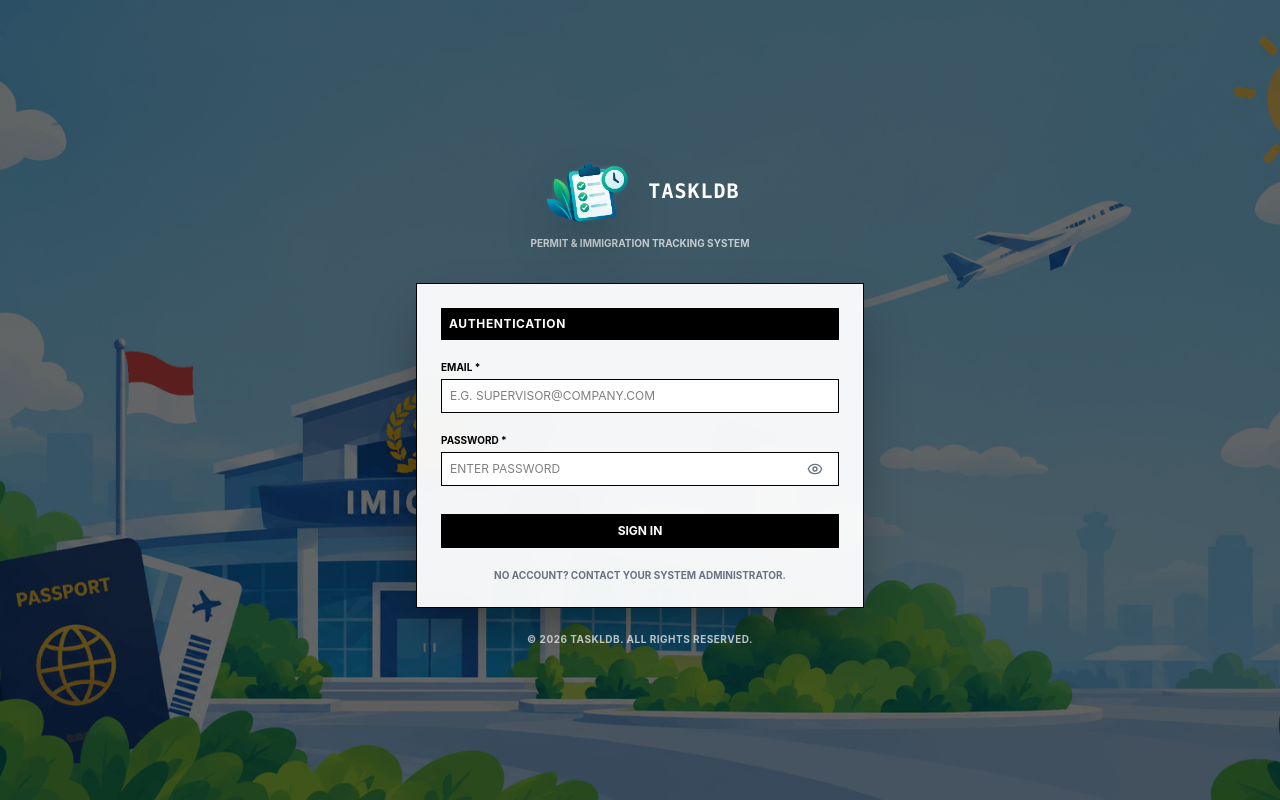
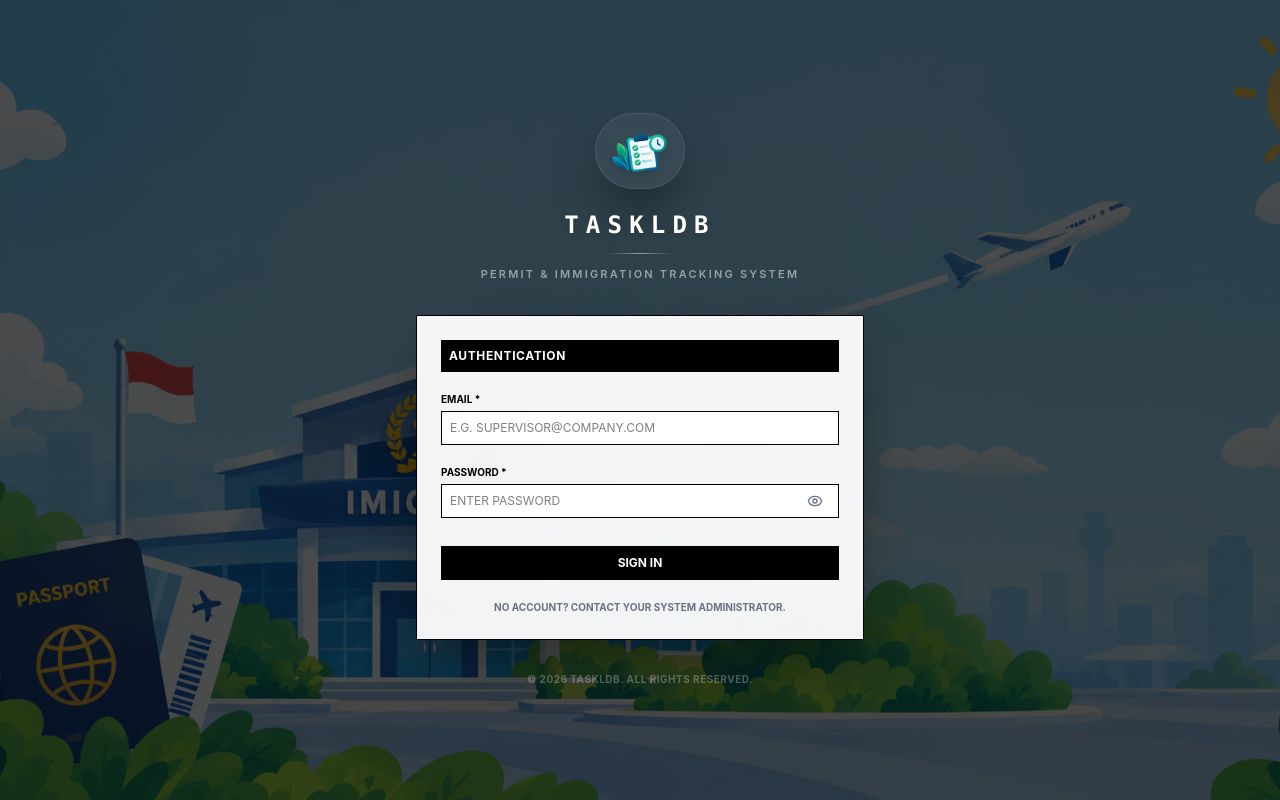
Before and after one commit to sabenihcode/taskhub, a Next.js app: page /login in a window 1280 px wide. Built offline with nearby package versions, Linux system fonts and the light colour scheme; no server answers.

Commit message:
Update layout.tsx

```diff
--- a/src/app/(auth)/layout.tsx
+++ b/src/app/(auth)/layout.tsx
@@ -1,13 +1,11 @@
+// src/app/(auth)/layout.tsx
 import Image from "next/image";
 import type { ReactNode } from "react";
 import { Logo } from "@/components/ui/Logo";
 
-const APP_NAME = "TaskHub"; // ganti jika memang ingin "TaskHub"
-
 export default function AuthLayout({ children }: { children: ReactNode }) {
   return (
     <main className="relative min-h-screen overflow-hidden bg-gradient-to-br from-gray-900 via-black to-gray-800 flex items-center justify-center px-4 py-10">
-      {/* Background gambar; jika file belum ada, gradient di atas yang tampil */}
       <Image
         src="/login-bg.png"
         alt=""
@@ -16,25 +14,35 @@ export default function AuthLayout({ children }: { children: ReactNode }) {
         sizes="100vw"
         className="object-cover"
       />
-      {/* Overlay supaya teks dan card tetap terbaca */}
-      <div className="absolute inset-0 bg-black/60" aria-hidden="true" />
+      {/* Overlay diperbesbar sedikit agar teks lebih kontras */}
+      <div className="absolute inset-0 bg-black/70" aria-hidden="true" />
 
-      <div className="relative z-10 w-full max-w-md space-y-6">
-        <header className="pb-2 flex flex-col items-center text-center">
-          <div className="flex items-center justify-center gap-3">
-            <Logo width="clamp(64px, 18vw, 96px)" priority className="drop-shadow-2xl" />
-            <h1 className="text-xl font-bold uppercase tracking-wider font-mono text-white">
+      <div className="relative z-10 w-full max-w-md space-y-8">
+        {/* ✅ REVISED BRANDING HEADER */}
+        <header className="flex flex-col items-center text-center space-y-5">
+          {/* Logo dengan lingkaran glassmorphism agar menonjol */}
+          <div className="p-3 bg-white/5 backdrop-blur-sm rounded-full border border-white/10 shadow-2xl shadow-black/50">
+            <Logo width={64} priority className="drop-shadow-lg" />
+          </div>
+
+          {/* Teks Brand & Tagline */}
+          <div className="space-y-3">
+            <h1 className="text-2xl font-extrabold uppercase tracking-[0.3em] font-mono text-white drop-shadow-md">
               TaskLDB
             </h1>
+
+            {/* Garis pemisah elegan (Gradient Divider) */}
+            <div className="w-16 h-px bg-gradient-to-r from-transparent via-white/50 to-transparent mx-auto" aria-hidden="true" />
+
+            <p className="text-[11px] font-semibold tracking-[0.2em] text-white/50 uppercase">
+              Permit & Immigration Tracking System
+            </p>
           </div>
-          <p className="text-[10px] uppercase text-white/70 mt-2 font-bold">
-            Permit & Immigration Tracking System
-          </p>
         </header>
 
         {children}
 
-        <p className="text-center text-[10px] uppercase font-bold tracking-wider text-white/80">
+        <p className="text-center text-[10px] uppercase font-bold tracking-wider text-white/30">
           © {new Date().getFullYear()} TaskLDB. All rights reserved.
         </p>
       </div>
```
